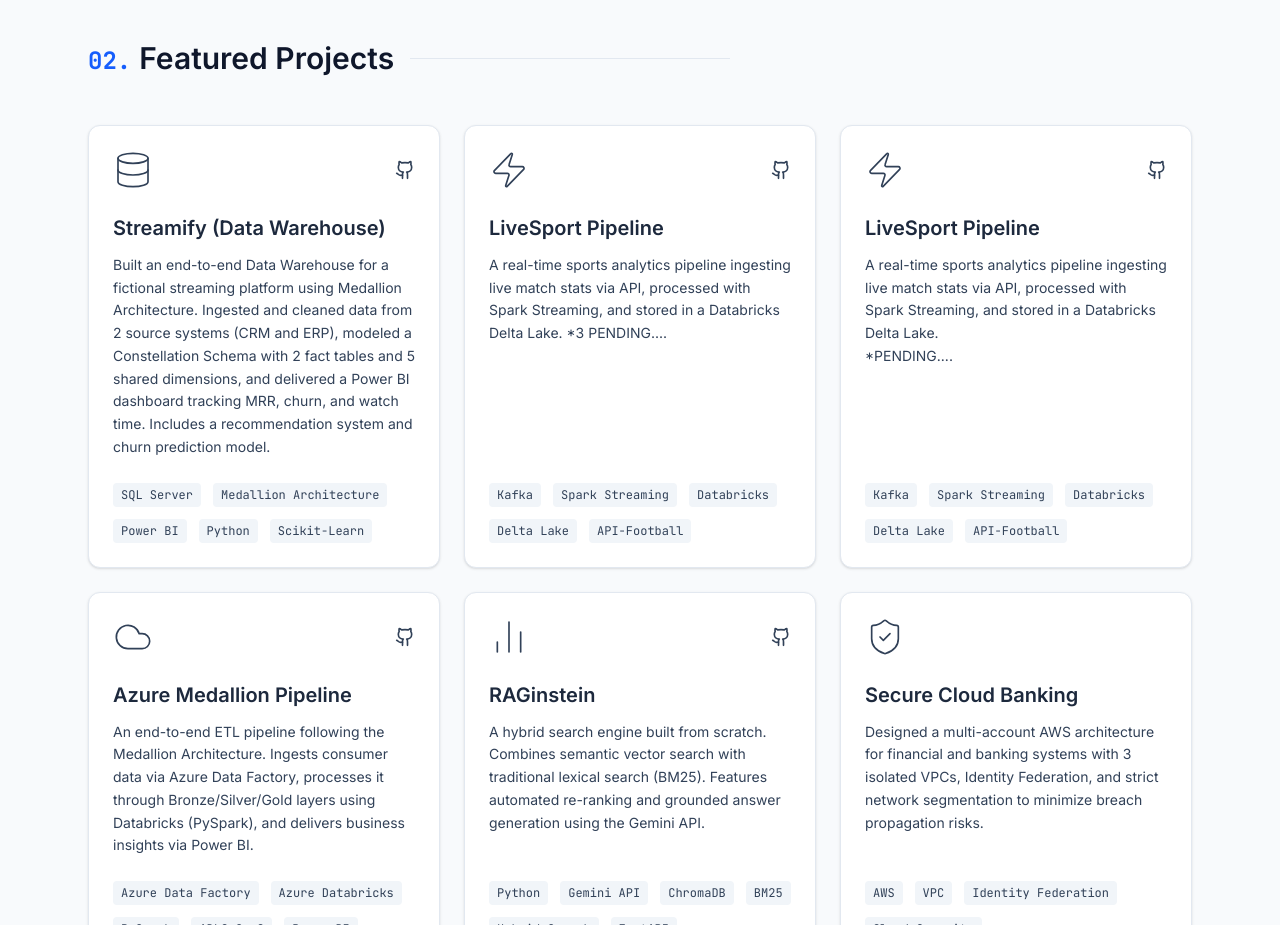
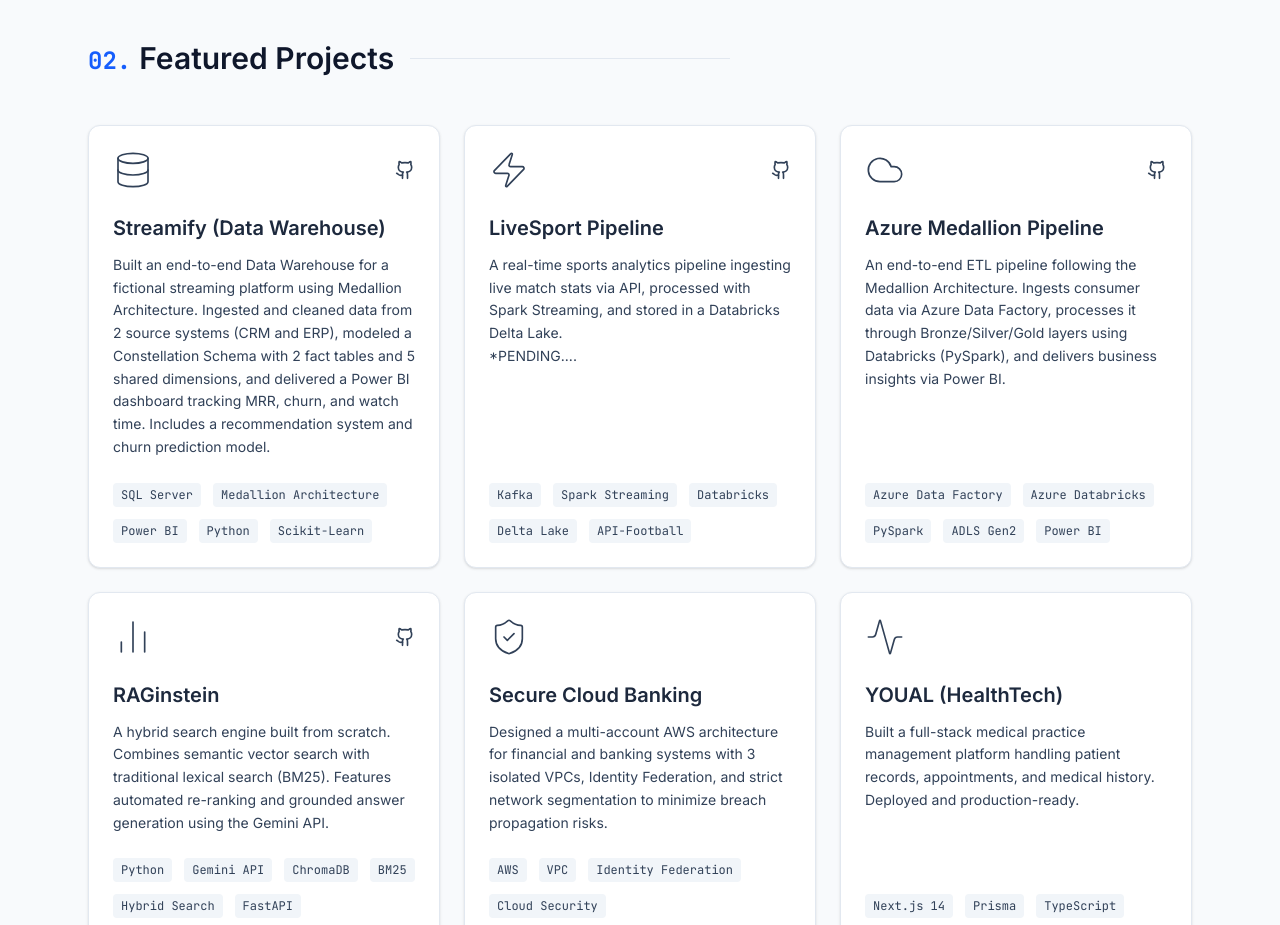
Before and after one commit to gitabdelhub/portfolio, a React (Vite) app: page / in a window 1280 px wide. Shown: the part 1800-2725 px from the top of the page. Built offline with nearby package versions, Linux system fonts and the light colour scheme.

Commit message:
Remove duplicate project entry in Projects.tsx
Removed redundant project entry for 'LiveSport Pipeline'.

```diff
--- a/src/components/Projects.tsx
+++ b/src/components/Projects.tsx
@@ -23,15 +23,6 @@
         "Built an end-to-end Data Warehouse for a fictional streaming platform using Medallion Architecture. Ingested and cleaned data from 2 source systems (CRM and ERP), modeled a Constellation Schema with 2 fact tables and 5 shared dimensions, and delivered a Power BI dashboard tracking MRR, churn, and watch time. Includes a recommendation system and churn prediction model.",
       tech: ["SQL Server", "Medallion Architecture", "Power BI", "Python", "Scikit-Learn"],
       github: "https://github.com/gitabdelhub/streamify-data-warehouse",
-      images: null,
-    },
-    {
-      icon: <Zap size={40} strokeWidth={1} />,
-      title: "LiveSport Pipeline",
-      description:
-        "A real-time sports analytics pipeline ingesting live match stats via API, processed with Spark Streaming, and stored in a Databricks Delta Lake. \n*3 PENDING....",
-      tech: ["Kafka", "Spark Streaming", "Databricks", "Delta Lake", "API-Football"],
-      github: "https://github.com/YOUR_USERNAME/YOUR_LIVESPORT_REPO",
       images: null,
     },
     {
```
